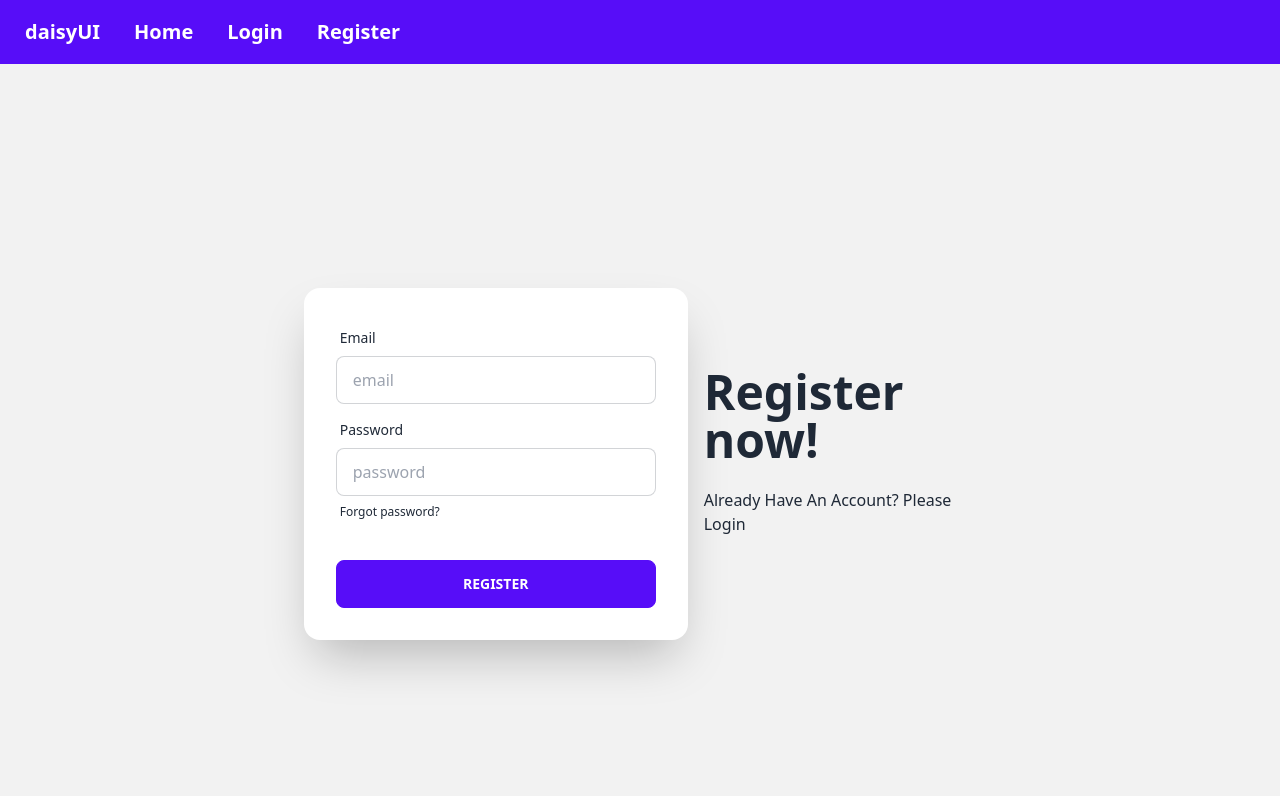
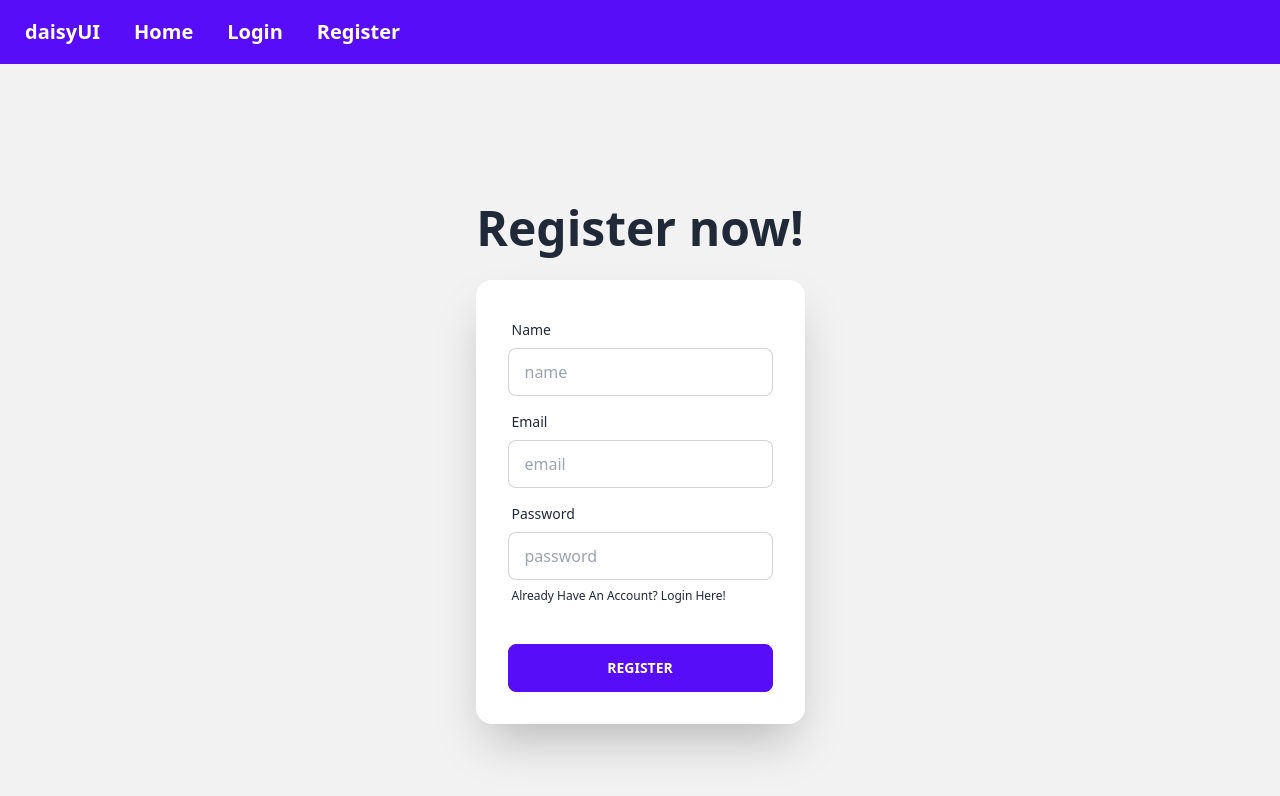
Before and after one commit to adittacse/auth-firebase-context-tailwind, a React (Vite) app: page /register in a window 1280 px wide. Shown: the top 796 px of the page. Built offline with nearby package versions, Linux system fonts and the light colour scheme.

Commit message:
login and registration page design updated

```diff
--- a/src/components/Login/Login.jsx
+++ b/src/components/Login/Login.jsx
@@ -2,15 +2,22 @@ import React from 'react';
 import {Link} from "react-router-dom";
 
 const Login = () => {
+    const handleLogin = (event) => {
+        event.preventDefault();
+
+        const form = event.target;
+        const email = form.email.value;
+        const password = form.password.value;
+    }
+
     return (
         <div className="hero min-h-screen bg-base-200">
-            <div className="hero-content flex-col lg:flex-row-reverse">
-                <div className="text-center lg:text-left">
+            <div className="hero-content flex-col">
+                <div className="text-center">
                     <h1 className="text-5xl font-bold">Login now!</h1>
-                    <p className="py-6">New To Website? Please <Link to="/register">Register</Link></p>
                 </div>
-                <div className="card flex-shrink-0 w-full max-w-sm shadow-2xl bg-base-100">
-                    <form className="card-body">
+                <div className="card mt-3 flex-shrink-0 w-full max-w-sm shadow-2xl bg-base-100">
+                    <form onSubmit={handleLogin} className="card-body">
                         <div className="form-control">
                             <label className="label">
                                 <span className="label-text">Email</span>
@@ -25,6 +32,9 @@ const Login = () => {
                             <label className="label">
                                 <a href="#" className="label-text-alt link link-hover">Forgot password?</a>
                             </label>
+                            <label className="label">
+                                <a href="/register" className="label-text-alt link link-hover">New To Website? Please Register!</a>
+                            </label>
                         </div>
                         <div className="form-control mt-6">
                             <button className="btn btn-primary">Login</button>
--- a/src/components/Register/Register.jsx
+++ b/src/components/Register/Register.jsx
@@ -2,15 +2,29 @@ import React from 'react';
 import {Link} from "react-router-dom";
 
 const Register = () => {
+    const handleRegister = (event) => {
+        event.preventDefault();
+
+        const form = event.target;
+        const name = form.name.value;
+        const email = form.email.value;
+        const password = form.password.value;
+    }
+
     return (
         <div className="hero min-h-screen bg-base-200">
-            <div className="hero-content flex-col lg:flex-row-reverse">
-                <div className="text-center lg:text-left">
+            <div className="hero-content flex-col">
+                <div className="text-center">
                     <h1 className="text-5xl font-bold">Register now!</h1>
-                    <p className="py-6">Already Have An Account? Please <Link to="/login">Login</Link></p>
                 </div>
-                <div className="card flex-shrink-0 w-full max-w-sm shadow-2xl bg-base-100">
-                    <form className="card-body">
+                <div className="card mt-3 flex-shrink-0 w-full max-w-sm shadow-2xl bg-base-100">
+                    <form onSubmit={handleRegister} className="card-body">
+                        <div className="form-control">
+                            <label className="label">
+                                <span className="label-text">Name</span>
+                            </label>
+                            <input type="text" name="name" placeholder="name" required className="input input-bordered" />
+                        </div>
                         <div className="form-control">
                             <label className="label">
                                 <span className="label-text">Email</span>
@@ -23,7 +37,7 @@ const Register = () => {
                             </label>
                             <input type="password" name="password" placeholder="password" required className="input input-bordered" />
                             <label className="label">
-                                <a href="#" className="label-text-alt link link-hover">Forgot password?</a>
+                                <a href="/login" className="label-text-alt link link-hover">Already Have An Account? Login Here!</a>
                             </label>
                         </div>
                         <div className="form-control mt-6">
```
